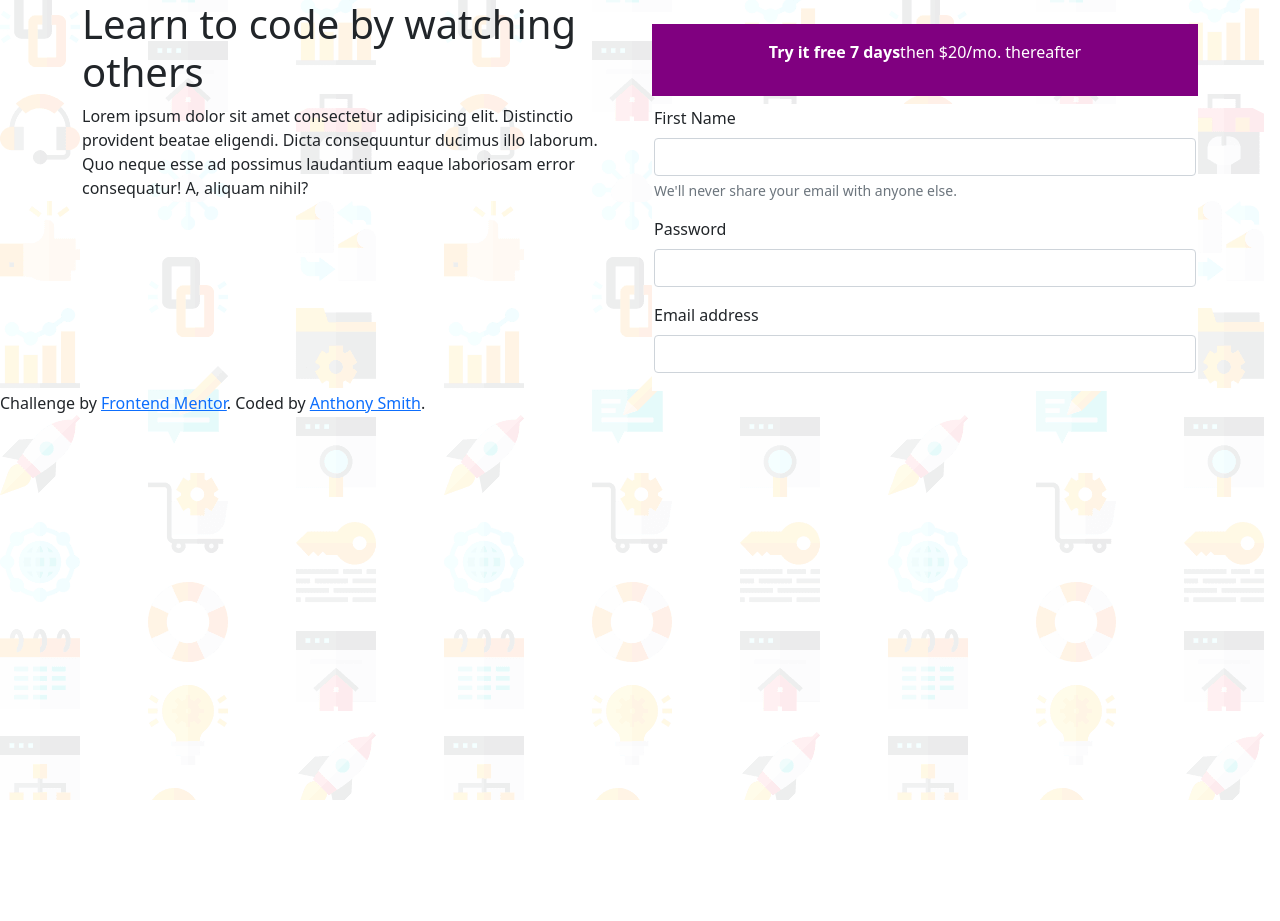
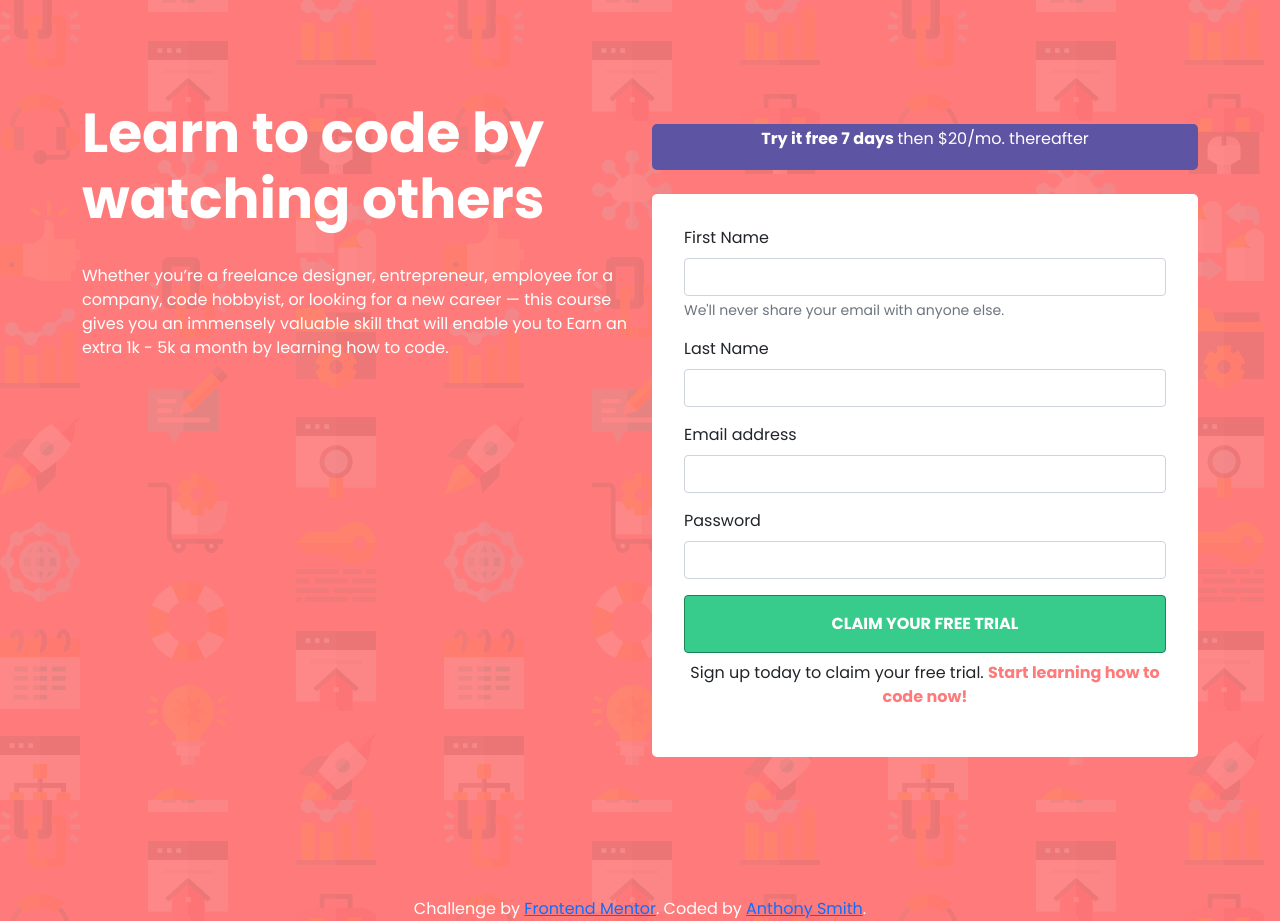
Before and after one commit to anthonys1760/Intro-Form, a plain HTML site: page index.html in a window 1280 px wide. Before the commit the page ends 800 px from the top, so only its background shows below. Drawn offline with nearby package versions, Linux system fonts and the light colour scheme.

Commit message:
Added new elements

```diff
--- a/css/main.css
+++ b/css/main.css
@@ -1,5 +1,9 @@
+@import url('https://fonts.googleapis.com/css2?family=Poppins:wght@400;500;600;700&display=swap');
+
 body {
-    background: url('/images/bg-intro-desktop.png')
+    font-family: 'poppins', serif;
+    background: url('/images/bg-intro-desktop.png');
+    background-color: hsl(0, 100%, 74%);
 }
 
 .bg-success {
@@ -9,5 +13,73 @@ body {
 .color {
     border: solid 2px white;
     background-color: white;
-    border-radius: 2px solid white;
+    border-radius: 5px;
+    padding: 30px;
 }
+
+footer {
+    position: relative;
+    top: 140px;
+}
+
+#try {
+    background-color: #5D54A3 !important;
+    border-radius: 5px;
+    padding: 3px;
+}
+
+.learn {
+    position: relative;
+    top: 235px;
+}
+
+p, h1 {
+    color: white;
+}
+
+h1 {
+    font-weight: 700;
+    font-size: 55px;
+}
+
+span {
+    color: hsl(0, 100%, 74%);
+    font-weight: bold;
+}
+
+.container {
+    padding-top: 100px;
+}
+
+button {
+    text-transform: uppercase;
+    background-color: hsl(154, 59%, 51%) !important;
+    font-weight: 700 !important;
+}
+/* =============================================================================
+| Media Qeuries
+============================================================================= */
+/* Small devices (portrait tablets and large phones, 600px and up) */
+@media only screen and (min-width: 600px) {
+    .learn {
+        position: static;
+    }
+}
+
+/*Extra small devices (phones, 600px and down) */
+@media only screen and (max-width: 600px) {
+    .learn {
+        position: static;
+        text-align: center;
+    }
+
+    h1 {
+        font-size: 35px;
+    }
+
+    #try {
+        padding: 40px;
+    }
+
+
+}
--- a/index.html
+++ b/index.html
@@ -1,6 +1,5 @@
 <!doctype html>
 <html lang="en">
-
 <head>
   <!-- Required meta tags -->
   <meta charset="utf-8">
@@ -13,58 +12,63 @@
   <title>Intro Component Form</title>
 </head>
 
-<!-- ===========================================================================
-| Here Is Your Body
-=========================================================================== -->
 <body>
 
   <div class="container">
     <div class="row">
       <div class="col-sm">
-        <h1>Learn to code by watching others</h1>
-        <p>Lorem ipsum dolor sit amet consectetur adipisicing elit. Distinctio provident beatae eligendi. Dicta
-          consequuntur ducimus illo laborum. Quo neque esse ad possimus laudantium eaque laboriosam error consequatur!
-          A, aliquam nihil?</p>
-      </div>
-
+        <h1 class="learn">Learn to code by watching others</h1>
+        <br>
+        <p class="learn">Whether you’re a freelance designer, entrepreneur, employee for a company, code hobbyist, or looking for a new career — this course gives you an immensely valuable skill that will enable you to Earn an extra 1k - 5k a month by learning how to code.
+        </p>
+      </div><!-- end col -->
 
       <!-- =====================================================================
       | Try it for 7 dats
       ===================================================================== -->
       <div class="col-sm pt-4">
-        <div class="p-3 mb-2 bg-success text-white text-center">
-          <p><strong>Try it free 7 days</strong>then $20/mo. thereafter</p>
-        </div>
+        <div class="mb-4 bg-success text-white text-center" id="try">
+          <p><strong>Try it free 7 days </strong>then $20/mo. thereafter</p>
+        </div><!-- end col -->
 
         <!-- ===================================================================
         | Form Start
         =================================================================== -->
         <form class="color">
+
           <div class="mb-3">
-            <label for="exampleInputname1" class="form-label" placeholder="Anthony">First Name</label>
+            <label for="exampleInputName1" class="form-label" placeholder="Anthony">First Name</label>
             <input type="email" class="form-control" id="exampleInputEmail1" aria-describedby="emailHelp">
             <div id="emailHelp" class="form-text">We'll never share your email with anyone else.</div>
+          </div>
+          <div class="mb-3">
+            <label for="exampleInputName1" class="form-label" placeholder="Anthony">Last Name</label>
+            <input type="email" class="form-control" id="exampleInputEmail1" aria-describedby="emailHelp">
+          </div>
+          <div class="mb-3">
+            <label for="exampleInputEmail1" class="form-label">Email address</label>
+            <input type="email" class="form-control" id="exampleInputEmail1" aria-describedby="emailHelp">
           </div>
           <div class="mb-3">
             <label for="exampleInputPassword1" class="form-label">Password</label>
             <input type="password" class="form-control" id="exampleInputPassword" aria-describedby="emailHelp">
           </div>
-          <div class="mb-3">
-            <label for="exampleInputEmail1" class="form-label">Email address</label>
-            <input type="email" class="form-control" id="exampleInputEmail1" aria-describedby="emailHelp">
+
+          <!-- =================================================================
+          | Button
+          ================================================================= -->
+          <div class="d-grid gap-2">
+            <button class="btn btn-success p-3" type="button">Claim Your Free Trial</button>
+            <p class="text-dark text-center">Sign up today to claim your free trial. <span>Start learning how to code now!</span></p>
           </div>
-        </form>
-      </div>
 
+        </form><!-- /end form -->
 
+      </div><!-- /end col -->
 
-    </div>
+    </div><!-- /row -->
 
-  </div>
-
-  <!-- =========================================================================
-  | This is a comment
-  ========================================================================= -->
+  </div><!-- /container -->
 
   <!-- Optional JavaScript; choose one of the two! -->
 
@@ -80,7 +84,7 @@
     -->
 
   <footer>
-    <p class="attribution">
+    <p class="attribution text-center">
       Challenge by <a href="https://www.frontendmentor.io?ref=challenge" target="_blank">Frontend Mentor</a>.
       Coded by <a href="https://anthonysdigital.net" target="_blank">Anthony Smith</a>.
     </p>
```
